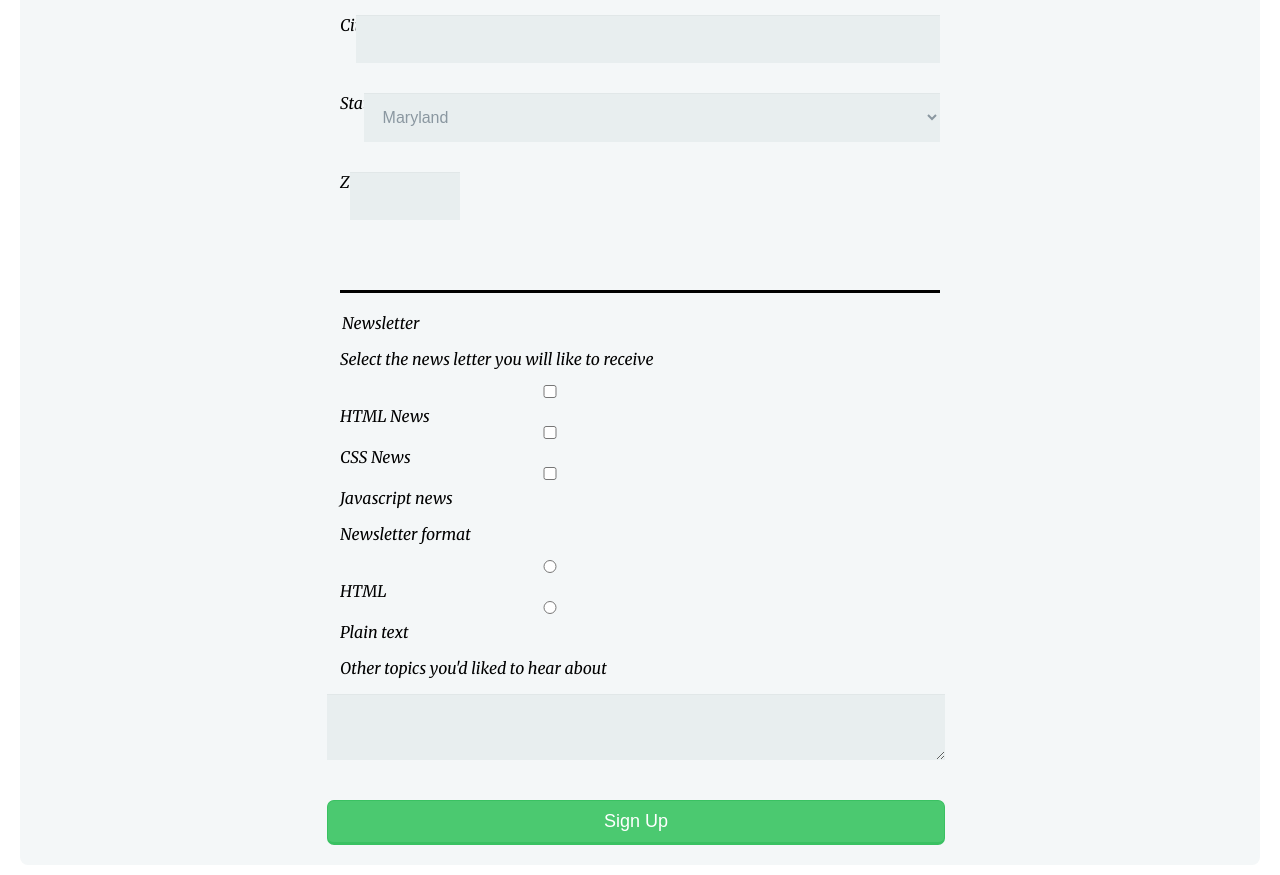
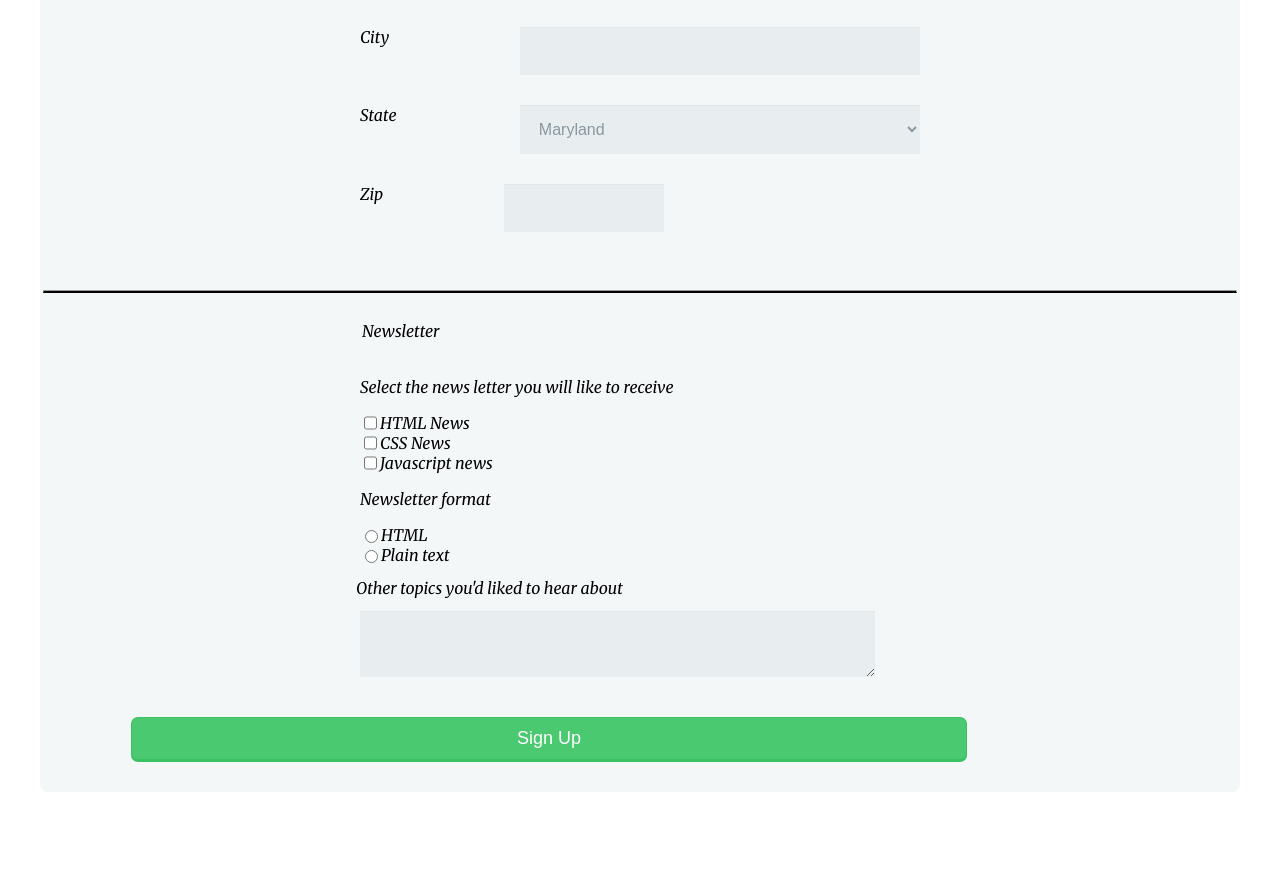
Before and after one commit to Jmbome/tech-degree-project-3, a plain HTML site: page online_registration_v4/index.html in a window 1280 px wide. Shown: the part 619-1494 px from the top of the page. After the commit the page ends 1421 px from the top, so only its background shows below. Drawn offline with Linux system fonts and the light colour scheme.

Commit message:
project-3-update

```diff
--- a/online_registration_v4/index.html
+++ b/online_registration_v4/index.html
@@ -10,11 +10,11 @@
 </head>
 <body>
    <form id="intro" action="index.html" method="post">
-       <span id="heading-span">
+       <div id="heading-div">
        <h1 id="heading1">THE CODE REVIEW</h1>
-       <h2 id="heading2">Signing up for news letter</h2>
+       <h2 id="heading2">Signing up for news letter</h2><hr class="first-hr">
         <p  class="first-p">Get the latest news on how your code is doing right in your inbox</p>
-       </span>
+       </div>
 
        <fieldset>
           <legend class="contact-info">Contact Information</legend>
@@ -38,15 +38,15 @@
             <input type="text" id="street" name="street_address">
           </div>
 
-          <div class="flex-container">
-            <label for="City">City</label>
-            <input type="text" id="city" name="user_city">
+          <div class="flex-container2">
+            <label for="user_city">City</label>
+            <input type="text" id="user_city" name="user_city">
           </div>
 
 
-          <div class="flex-container">
+          <div class="flex-container2">
             <label for="states">State</label>
-            <select id="states" name="user_state" placeholder="choose state">
+            <select id="states" name="user_state">
                 <option value="Maryland">Maryland</option>
                 <option value="Massachussetts">Massachussetts</option>
                 <option value="Newyork">Newyork</option>
@@ -56,34 +56,44 @@
                 <option value="Newmexico">Newmexico</option>
                 <option value="Indiana">Indiana</option>
             </select>
-         </div>
+          </div>
 
-         <div class="flex-container">
-            <label for="zip">Zip</label>
+         <div class="flex-container3">
+            <label class="zip_label" for="zip">Zip</label>
             <input type="text" id="zip" name="user_zip">
          </div>
         </fieldset>
 
+           <hr class="second-hr">
+
     <fieldset>
-        <span>
            <legend class="newsletter">Newsletter</legend>
               <p>Select the news letter you will like to receive</p>
-            <span class="box-input">
+            <div class="box-input1">
               <input type="checkbox" id="html" value="markup_news" name="html_news">
                <label for="html"> HTML News</label>
+            </div>
+           <div class="box-input2">
               <input type="checkbox" id="css" value="styles_news" name="css_news">
                <label for="css">CSS News</label>
-              <input type="checkbox" id="javascript" value="script" name="javascript_news">
+            </div>
+            <div class="box-input3">
+              <input type="checkbox" id="Javascript" value="script" name="javascript_news">
                <label for="Javascript">Javascript news</label>
-            </span>
-       </span>
+            </div>
+
+
             <p>Newsletter format</p>
+            <div class="radio-input1">
             <input type="radio" id="html_form" value="mark_up" name="html_format">
              <label for="html_form">HTML</label>
+             </div>
+             <div class=radio-input2>
             <input type="radio" id="plaintext" value="text_file" name="plain_text">
              <label for="plaintext">Plain text</label>
+             </div>
 
-             <label for="text_info"><p cllass="topics" >Other topics you'd liked to hear about</p></label>
+             <label for="text_info" class="topics">Other topics you'd liked to hear about</label>
              <textarea id="text_info" name="other_topics"></textarea>
    </fieldset>
           <span>
--- a/online_registration_v4/styles.css
+++ b/online_registration_v4/styles.css
@@ -1,3 +1,8 @@
+*{
+  box-sizing: border-box;
+
+}
+
 fieldset{
     display:flex;
     flex-direction: column;
@@ -7,16 +12,23 @@ fieldset{
 }
 
 .first-p{
-    border-bottom: 2PX double black;
     border-width: 5px;
     margin-bottom: 5%;
     padding-bottom: 10px;
 }
 
+hr.first-hr{
+  border-top: 8px double black;
+}
+
+hr.second-hr{
+  border-bottom: 2PX solid black;
+}
+
 form {
-    max-width: 300px;
+    max-width: 400px;
     margin: 10px auto;
-    padding: 10px 20px;
+    padding: 20px 3px;
     background: #f4f7f8;
     border-radius: 8px;
   }
@@ -26,16 +38,11 @@ form {
     font-size: 20px;
 }
 
-  input[type="radio"],
-input[type="checkbox"] {
-  margin: 0 4px 8px 0;
-}
-
 
 #heading1{
     white-space: nowrap;
     align-self: inherit;
-    font-size: 30px;
+    font-size: 20px;
     background: black;
     color: white;
     padding: 20px;
@@ -43,13 +50,13 @@ input[type="checkbox"] {
 
 #heading2{
     font-size: 25px;
+    white-space: nowrap;
 }
-#heading-span{
+#heading-div{
     text-align: center;
 }
 
 .newsletter{
-    border-top: 3px  solid black;
     padding-top: 20px;
 }
 
@@ -61,13 +68,10 @@ input[type="checkbox"] {
 input[type="text"],
 input[type="email"],
 input[type="tel"],
-textarea,
 select {
   background: rgba(255,255,255,0.1);
   border: none;
   font-size: 16px;
-  height: auto;
-  margin-left: -13px;
   outline: 0;
   padding: 15px;
   width: 98%;
@@ -77,13 +81,31 @@ select {
   margin-bottom: 30px;
 }
 
-#states{
-    width: 103%;
+textarea{
+  background: rgba(255,255,255,0.1);
+  border: none;
+  font-size: 16px;
+  outline: 0;
+  padding: 15px;
+  width: 92%;
+  background-color: #e8eeef;
+  color: #8a97a0;
+  box-shadow: 0 1px 0 rgba(0,0,0,0.03) inset;
+  margin-bottom: 30px;
 }
 
-input[type="text"]#zip{
+
+
+ input[type="text"]#zip{
     width: 80px;
-}
+ }
+
+ .flex-container3{
+   display: flex;
+   flex-direction: column;
+
+
+ }
 
 button {
     padding: 10px  10px ;
@@ -93,11 +115,45 @@ button {
     text-align: center;
     font-style: normal;
     border-radius: 7px;
-    width: 98%;
+    width: 90%;
     border: 1px solid #3ac162;
     border-width: 1px 1px 3px;
-    margin: -10px 10px 10px 1px;
+    margin: -10px 14px 10px 14px;
   }
+
+.topics{
+  margin: 13px 20px 13px -4px;
+  white-space: nowrap;
+}
+
+  .box-input1{
+    display: flex;
+    flex-direction: row;
+  }
+
+  .box-input2{
+    display: flex;
+    flex-direction: row;
+  }
+
+  .box-input3{
+    display: flex;
+    flex-direction: row;
+  }
+
+
+  .radio-input1{
+    display: flex;
+    flex-direction: row;
+  }
+
+  .radio-input2{
+    display: flex;
+    flex-direction: row;
+  }
+
+
+
 
 /*@media Query for minwidth 768px*/
 
@@ -115,18 +171,34 @@ margin: 0 auto;
   }
 
   button {
-    width: 51.5%;
-    margin: -10px 1px 10px 287px;
+    width: 70%;
+    margin: -10px 1px 10px 88px;
   }
 
   .flex-container{
       display:flex;
-
   }
 
-  input{
-      width:70%;
-  }
+  .flex-container2{
+    display:flex;
+}
+
+.flex-container3{
+  display:flex;
+  flex-direction: row;
+}
+
+  label{
+  width: 40%;
+}
 
 
+
+
+
+  input[type="text"]#zip{
+      width: 160px;
+      margin-left: -80px;
 }
+
+}
```
